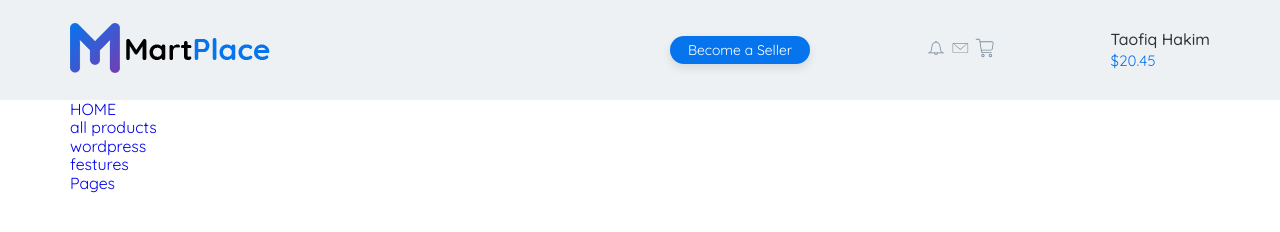
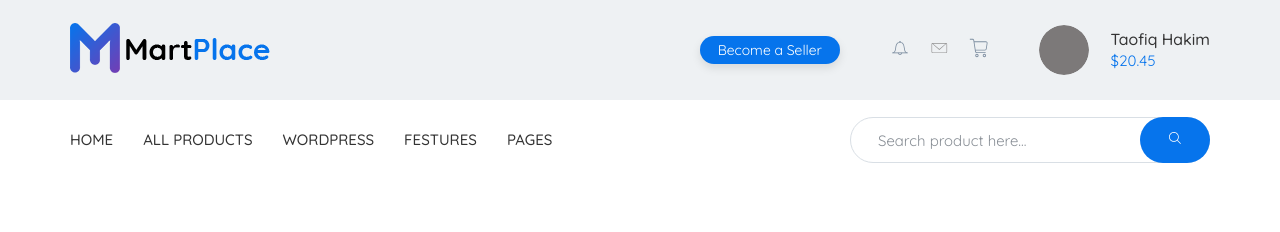
Before and after one commit to nobodynoticed/MartPlace, a website: page app/index.html in a window 1280 px wide. Drawn offline with nearby package versions, Linux system fonts and the light colour scheme; files that its build step writes are made by us from their sources.

Commit message:
added header menu

```diff
--- a/app/index.html
+++ b/app/index.html
@@ -37,7 +37,8 @@
                             </a>
                         </div>
                         <div class="header__user-box">
-                            <div class="header__user-avatar" style=""></div>
+                            <img class="header__user-avatar" src="./images/avatar.svg" alt="">
+                            <div class="header__user-text">
                                 <div class="header__user-name">
                                     <a class="header__user-link" href="#">Taofiq Hakim</a>
                                 </div>
@@ -49,17 +50,28 @@
                     </div>
                 </div>
             </div>
+        </div>
         <div class="header__menu">
             <div class="container">
+                <div class="header__menu-inner">
                     <nav class="menu">
                         <ul class="menu__list">
-                        <li><a class="menu__item" href="#">HOME</a></li>
-                        <li><a class="menu__item" href="#">all products</a></li>
-                        <li><a class="menu__item" href="#">wordpress</a></li>
-                        <li><a class="menu__item" href="#">festures</a></li>
-                        <li><a class="menu__item" href="#">Pages</a></li>
+                            <li class="menu__item"><a class="menu__link" href="#">HOME</a></li>
+                            <li class="menu__item"><a class="menu__link" href="#">all products</a></li>
+                            <li class="menu__item"><a class="menu__link" href="#">wordpress</a></li>
+                            <li class="menu__item"><a class="menu__link" href="#">festures</a></li>
+                            <li class="menu__item"><a class="menu__link" href="#">Pages</a></li>
                         </ul>
                     </nav>
+                    <div class="search__inner-form">
+                        <form action="#">
+                            <input type="text" placeholder="Search product here..." required>
+                            <button class="search__btn" type="submit">
+                                <img src="./images/icons/magnifier.svg" alt="">
+                            </button>
+                        </form>
+                    </div>
+                </div>
             </div>
         </div>
     </header>
--- a/app/scss/_font.scss
+++ b/app/scss/_font.scss
@@ -1,8 +1,7 @@
 @font-face {
     font-family: 'Quicksand';
-    src: local('Quicksand Regular'), local('Quicksand-Regular'),
-        url('../fonts/Quicksand-Regular.woff2') format('woff2'),
-        url('../fonts/Quicksand-Regular.woff') format('woff');
+    src: url('../fonts/Quicksand-Regular.woff2') format('woff2'),
+         url('../fonts/Quicksand-Regular.woff') format('woff');
     font-weight: 400;
 	font-style: normal;
 	font-display: swap;
@@ -10,9 +9,8 @@
 
 @font-face {
     font-family: 'Quicksand';
-    src: local('Quicksand Medium'), local('Quicksand-Medium'),
-        url('../fonts/Quicksand-Medium.woff2') format('woff2'),
-        url('../fonts/Quicksand-Medium.woff') format('woff');
+    src: url('../fonts/Quicksand-Medium.woff2') format('woff2'),
+         url('../fonts/Quicksand-Medium.woff') format('woff');
     font-weight: 500;
 	font-style: normal;
 	font-display: swap;
@@ -20,9 +18,8 @@
 
 @font-face {
     font-family: 'Quicksand';
-    src: local('Quicksand Light'), local('Quicksand-Light'),
-        url('../fonts/Quicksand-Light.woff2') format('woff2'),
-        url('../fonts/Quicksand-Light.woff') format('woff');
+    src: url('../fonts/Quicksand-Light.woff2') format('woff2'),
+         url('../fonts/Quicksand-Light.woff') format('woff');
     font-weight: 300;
 	font-style: normal;
 	font-display: swap;
@@ -30,9 +27,8 @@
 
 @font-face {
     font-family: 'Quicksand';
-    src: local('Quicksand Bold'), local('Quicksand-Bold'),
-        url('../fonts/Quicksand-Bold.woff2') format('woff2'),
-        url('../fonts/Quicksand-Bold.woff') format('woff');
+    src: url('../fonts/Quicksand-Bold.woff2') format('woff2'),
+         url('../fonts/Quicksand-Bold.woff') format('woff');
     font-weight: 700;
 	font-style: normal;
 	font-display: swap;
--- a/app/scss/style.scss
+++ b/app/scss/style.scss
@@ -15,21 +15,49 @@
         align-items: center;
         height: 100px;
     }
+    &__menu-inner {
+        display: flex;
+        justify-content: space-between;
+        align-items: center;
+    }
     &__info {
         display: flex;
         justify-content: space-between;
         align-items: center;
-        width: 540px;
         margin-left: auto;
+        &-panel {
+            margin-left: 50px;
+        }
         &-link {
             display: inline-block;
+        }
+        &-link + &-link {
+            margin-left: 15px;
         }
         &-icon {
             height: 20px;
         }
     }
+    &__user-box {
+        margin-left: 50px;
+        display: flex;
+        justify-content: space-between;
+        align-items: center;
+    }
+    &__user-avatar {
+        display: inline-block;
+        width: 50px;
+        height: 50px;
+        border-radius: 50%;
+        background-repeat: no-repeat;
+        background-position: center;
+        background-size: cover;
+    }
+    &__user-text {
+        margin-left: 22px;
+    }
     &__user-link {
-        color: #333333;
+        color: #333;
         font-weight: 500;
         line-height: 22px;
     }
@@ -37,6 +65,10 @@
         color: $blue;
         font-size: 15px;
         line-height: 22px;
+        text-align: left;
+    }
+    &__menu {
+        background-color: #fff;
     }
 }
 
@@ -53,3 +85,60 @@
         padding: 5px 5px;
     }
 }
+
+.menu {
+    &__list {
+        display: flex;
+        align-items: center;
+        height: 80px;
+    }
+    &__item {
+        display: inline-block;
+    }
+    &__item + &__item {
+        margin-left: 30px;
+    }
+    &__link {
+        color: #333333;
+        text-transform: uppercase;
+        font-size: 15px;
+        font-weight: 500;
+        line-height: 42px;
+    }
+}
+
+.search__inner-form {
+    position: relative;
+    input {
+        width: 360px;
+        height: 46px;
+        border: 1px solid #d9dfe5;
+        border-radius: 23px;
+        font-size: 15px;
+        &:focus {
+            border: 1px solid #d9dfe5;
+        }
+        &::placeholder {
+            color: #898f96;
+            line-height: 30px;
+            padding: 16px 25px;
+            font-weight: 400;
+        }
+    }
+    .search__btn {
+        position: absolute;
+        right: 0;
+        top: 0;
+        padding: 0;
+        width: 70px;
+        height: 46px;
+        border-radius: 23px;
+        background-color: $blue;
+        border: none;
+        cursor: pointer;
+        img {
+            width: 16px;
+            height: 16px;
+        }
+    }
+}
```
Also changed, not shown: app/images/avatar.svg (added), app/images/icons/magnifier.svg (added). Lines whose indentation alone changed are shown as unchanged.
